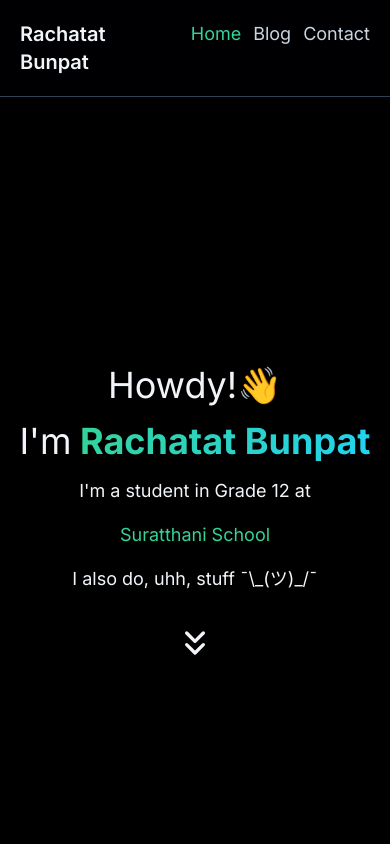
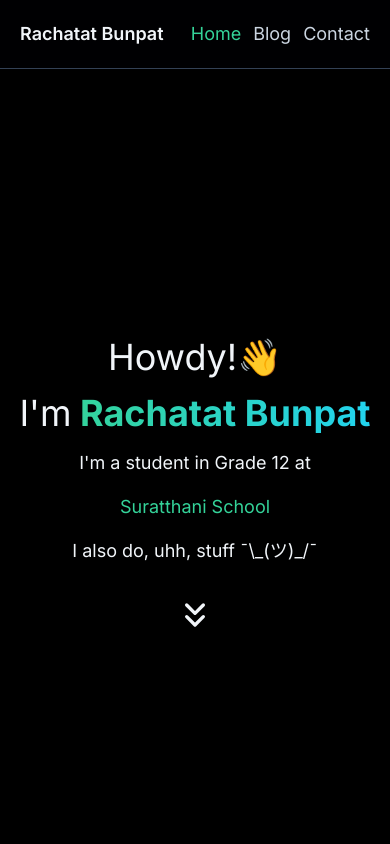
Before and after one commit to rbunpat/mainweb, a SvelteKit app: page / in a window 390 px wide. Shown: the top 844 px of the page. Built offline with nearby package versions, Linux system fonts and the light colour scheme; a web font is replaced by a local one.

Commit message:
refactor: Update page layout for better responsiveness

```diff
--- a/src/routes/+layout.svelte
+++ b/src/routes/+layout.svelte
@@ -9,7 +9,7 @@
 	$: routeId = $page.route.id;
 
 	NProgress.configure({
-		minimum: 0.16
+		minimum: 0.16,
 	});
 
 	$: {
@@ -27,7 +27,7 @@
 >
 	<div class="flex flex-row items-center">
 		<a href="/">
-			<h1 class="text-xl font-semibold text-slate-100">Rachatat Bunpat</h1>
+			<h1 class="text-lg md:text-xl font-semibold text-slate-100">Rachatat Bunpat</h1>
 		</a>
 	</div>
 	<div class="flex flex-row">
```
